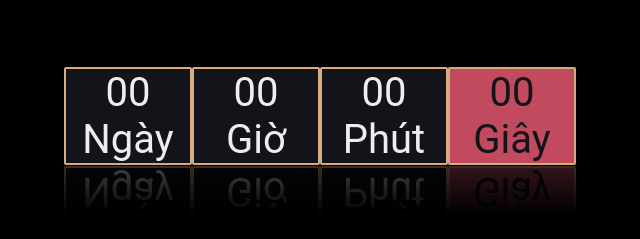
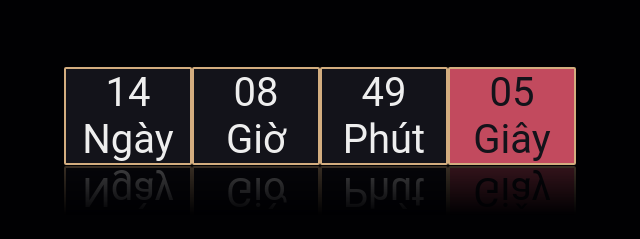
Before and after one commit to DuyThong25/Coffee-Web, a plain HTML site: page index.html in a window 1280 px wide. Shown: the part 2713-2952 px from the top of the page, 320-960 px from the left. Drawn offline with nearby package versions, Linux system fonts and the light colour scheme; files whose address does not match are found by name.

Commit message:
Update index.html

```diff
--- a/index.html
+++ b/index.html
@@ -350,7 +350,7 @@
 <script src="./js/jquery.countdown.js"></script>
 
 <script type="text/javascript">
-    $('#clock').countdown('2021/12/16', function(event) {
+    $('#clock').countdown('2022/12/30', function(event) {
       $(this).html(event.strftime(
         '<div class="clock-single"><span>%D</span><p>Ngày</p></div>'
       + '<div class="clock-single"><span>%H</span><p>Giờ</p></div>'
```
